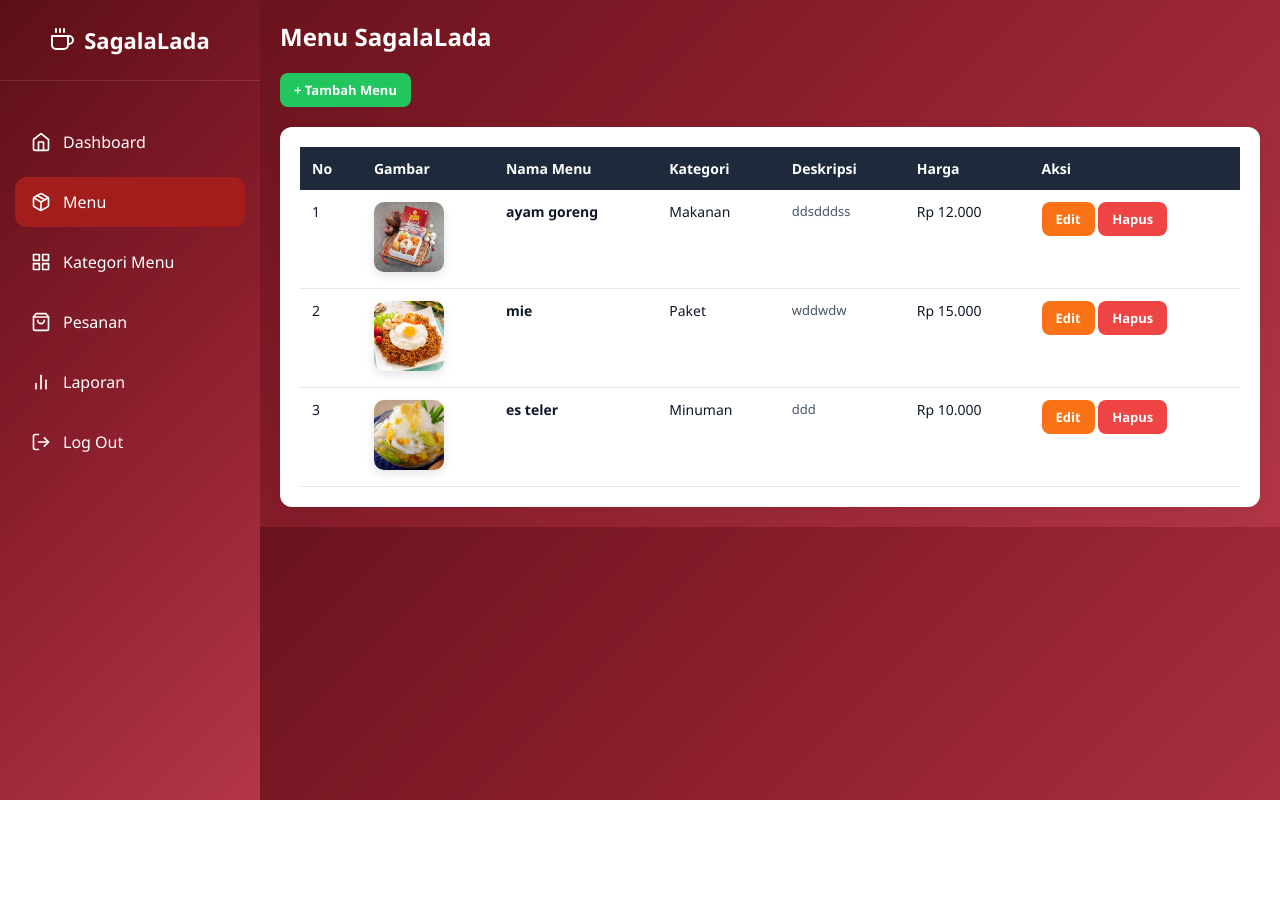
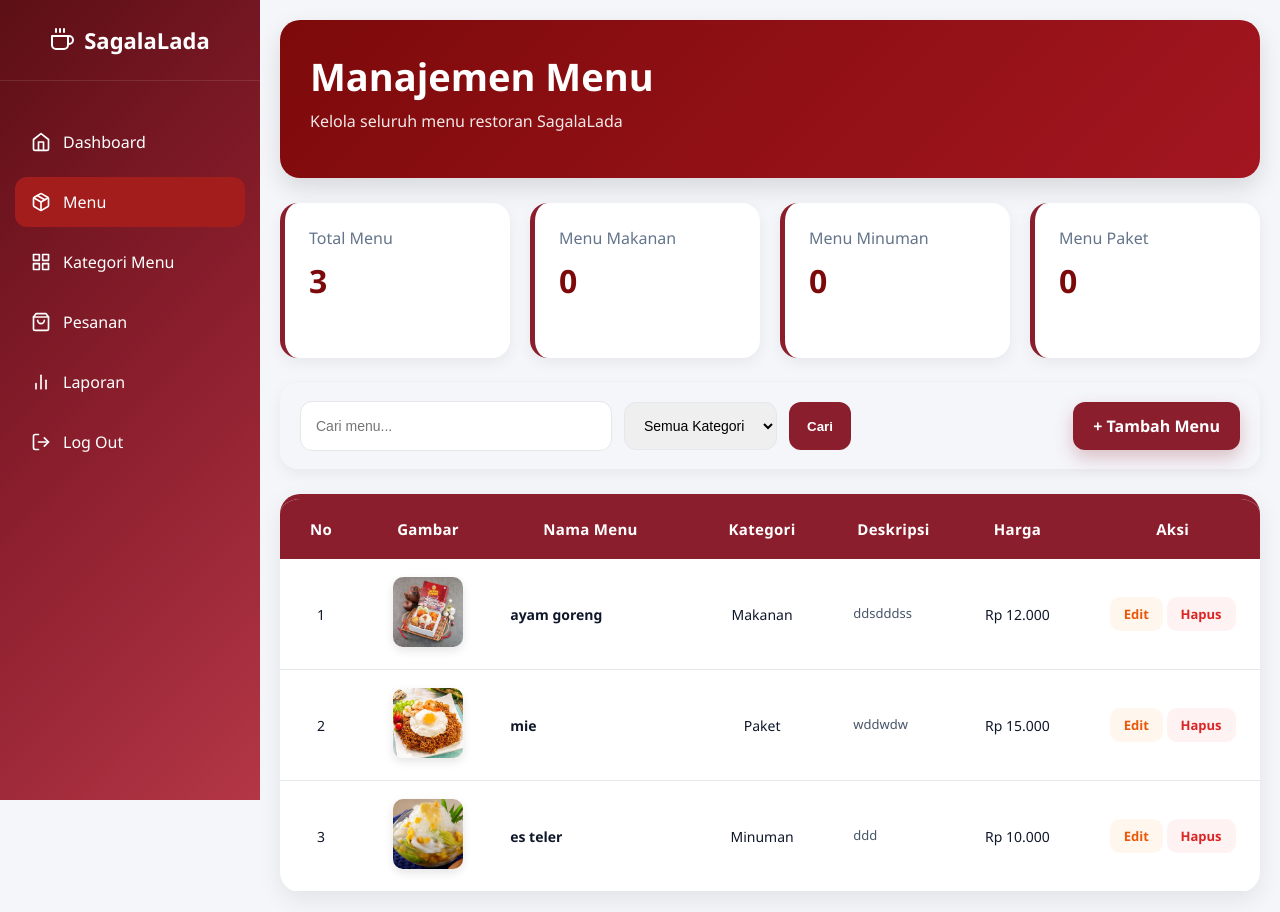
Before and after one commit to M-Syawali/Project1, a PHP site: page /admind/crud/menu/index_admin.php in a window 1280 px wide. Before the commit the page ends 800 px from the top, so only its background shows below. Run offline with PHP 8.4, Linux system fonts and the light colour scheme; data comes from the database, SQL or seed files in the repository.

Commit message:
Update file di menu dan upload gambar

```diff
--- a/admind/crud/menu/index_admin.php
+++ b/admind/crud/menu/index_admin.php
@@ -33,7 +33,7 @@ $result = mysqli_query($conn, $query);
 
     body {
         font-family: 'Segoe UI', sans-serif;
-        background: linear-gradient(135deg,#5c0f16,#8b1e2d,#b33646);
+        background:#f5f6fa;
         margin: 0;
         color: var(--text);
     }
@@ -47,26 +47,161 @@ $result = mysqli_query($conn, $query);
         margin: auto;
     }
 
-    .header {
-        display: flex;
-        justify-content: space-between;
-        align-items: center;
-        margin-bottom: 20px;
+    .page-header{
+    background:linear-gradient(135deg,#7d0a0a,#a31621);
+    padding:30px;
+    border-radius:20px;
+    margin-bottom:25px;
+    color:white;
+    box-shadow:0 10px 25px rgba(0,0,0,.12);
     }
 
-    h2 {
-        margin: 0;
-        color: white;
+    .page-header h1{
+        margin:0;
+        font-size:38px;
+        font-weight:700;
     }
 
-    .card {
-        background: white;
-        border-radius: 12px;
-        padding: 20px;
-        box-shadow: 0 8px 20px rgba(0,0,0,0.05);
-        overflow-x: auto;
+    .page-header p{
+        margin-top:8px;
+        opacity:.9;
     }
 
+    .summary-grid{
+    display:grid;
+    grid-template-columns:repeat(4,1fr);
+    gap:20px;
+    margin-bottom:25px;
+    }
+
+    .summary-card{
+        position:relative;
+        overflow:hidden;
+        background:white;
+        padding:24px;
+        border-radius:18px;
+        border-left:5px solid #8b1e2d;
+        box-shadow:0 5px 15px rgba(0,0,0,.06);
+    }
+
+
+    .summary-card span{
+        color:#64748b;
+    }
+
+    .summary-card h3{
+        margin-top:10px;
+        font-size:32px;
+        color:#7d0a0a;
+    }
+
+    .toolbar{
+        padding: 18px 20px;
+        border-radius:18px;
+        box-shadow:0 5px 15px rgba(0,0,0,.06);
+        display:flex;
+        justify-content:space-between;
+        align-items:center;
+        gap:20px;
+        margin-bottom:25px;
+    }
+
+    .toolbar-left{
+        display:flex;
+        align-items:center;
+        gap:12px;
+        flex-wrap:wrap;
+    }
+
+    .toolbar-right{
+        display:flex;
+        justify-content:flex-end;
+    }
+
+    .toolbar input,
+    .toolbar select{
+        height:48px;
+        padding:0 15px;
+        border:1px solid #e5e7eb;
+        border-radius:12px;
+        font-size:14px;
+        outline:none;
+    }
+
+    .toolbar input:focus,
+    .toolbar select:focus{
+        border-color:#8b1e2d;
+        box-shadow:0 0 0 3px rgba(139,30,45,.1);
+    }
+
+    .toolbar input{
+        width:280px;
+    }
+
+    .btn-cari{
+        height:48px;
+        padding:0 18px;
+        border:none;
+        border-radius:12px;
+        background:#8b1e2d;
+        color:white;
+        font-weight:600;
+        cursor:pointer;
+    }
+
+    .btn-tambah{
+        height:48px;
+        padding:0 20px;
+        display:flex;
+        align-items:center;
+        text-decoration:none;
+        background:#8b1e2d;
+        color:white;
+        border-radius:12px;
+        font-weight:600;
+        transition:.25s;
+        box-shadow:0 8px 18px rgba(139,30,45,.25);
+    }
+
+    .btn-tambah:hover{
+        transform:translateY(-2px);
+    }
+
+    .table-wrapper{
+        background:white;
+        border-radius:20px;
+        overflow:hidden;
+        box-shadow:0 8px 25px rgba(0,0,0,.08);
+        border-top:5px solid #8b1e2d;
+    }
+
+    .col-no{
+    width:60px;
+    }
+
+    .col-gambar{
+        width:120px;
+    }
+
+    .col-menu{
+        width:250px;
+    }
+
+    .col-kategori{
+        width:150px;
+    }
+
+    .col-deskripsi{
+        width:auto;
+    }
+
+    .col-harga{
+        width:140px;
+    }
+
+    .col-aksi{
+        width:150px;
+    }
     .btn {
         padding: 8px 14px;
         border-radius: 8px;
@@ -77,30 +212,64 @@ $result = mysqli_query($conn, $query);
         display: inline-block;
     }
 
-    .btn-primary { background: var(--accent); color: white; }
+
     .btn-success { background: var(--success); color: white; }
-    .btn-danger { background: var(--danger); color: white; }
 
-    .top-buttons { display: flex; gap: 10px; }
+
+    .btn-edit{
+    background:#fff7ed;
+    color:#ea580c;
+    border:none;
+    padding:8px 14px;
+    border-radius:10px;
+    }
+
+    .btn-hapus{
+        background:#fef2f2;
+        color:#dc2626;
+        border:none;
+        padding:8px 14px;
+        border-radius:10px;
+    }
+
 
     table {
         width: 100%;
         border-collapse: collapse;
     }
 
-    th {
-        background: var(--primary);
-        color: white;
-        padding: 12px;
-        font-size: 14px;
-        text-align: left;
+    tbody tr{
+        transition:.2s;
+    }
+
+    tbody tr:hover{
+        background:#fff7f7;
+    }
+
+    th{
+        text-align:center;
+        font-size:15px;
+        letter-spacing:.3px;
+        background:#8b1e2d;
+        color:white;
+        padding:20px;
+        font-weight:600;
     }
 
     td {
-        padding: 12px;
+        padding: 18px 16px;
         font-size: 14px;
         border-bottom: 1px solid #e5e7eb;
-        vertical-align: top;
+        vertical-align: middle;
+    }
+
+    td:nth-child(1),
+    td:nth-child(2),
+    td:nth-child(4),
+    td:nth-child(6),
+    td:nth-child(7){
+    text-align:center;
+    vertical-align:middle;
     }
 
     /* Styling khusus untuk teks deskripsi */
@@ -127,27 +296,95 @@ $result = mysqli_query($conn, $query);
 <?php include "../../components/sidebar.php"; ?>
 <div class="main-content">
     <div class="container">
-    <div class="header">
-        <h2>Menu SagalaLada</h2>
-        <div class="top-buttons">
+    <div class="page-header">
+    <div>
+        <h1>Manajemen Menu</h1>
+        <p>
+            Kelola seluruh menu restoran SagalaLada
+        </p>
+    </div>
+</div>
+    <?php
+
+        $totalMenu =
+        mysqli_num_rows(mysqli_query($conn,"SELECT * FROM menu"));
+
+        $totalMakanan =
+        mysqli_num_rows(mysqli_query($conn,"
+        SELECT *
+        FROM menu
+        WHERE id_kategori_menu='1'
+        "));
+
+        $totalMinuman =
+        mysqli_num_rows(mysqli_query($conn,"
+        SELECT *
+        FROM menu
+        WHERE id_kategori_menu='2'
+        "));
+
+        $totalPaket =
+        mysqli_num_rows(mysqli_query($conn,"
+        SELECT *
+        FROM menu
+        WHERE id_kategori_menu='3'
+        "));
+
+        ?>
+
+    <div class="summary-grid">
+
+        <div class="summary-card">
+            <span>Total Menu</span>
+            <h3><?= $totalMenu ?></h3>
         </div>
+
+        <div class="summary-card">
+            <span>Menu Makanan</span>
+            <h3><?= $totalMakanan ?></h3>
+        </div>
+
+        <div class="summary-card">
+            <span>Menu Minuman</span>
+            <h3><?= $totalMinuman ?></h3>
+        </div>
+
+        <div class="summary-card">
+            <span>Menu Paket</span>
+            <h3><?= $totalPaket ?></h3>
+        </div>
+
     </div>
 
-    <div style="margin-bottom: 20px;">
-        <a href="tambah.php" class="btn btn-success">+ Tambah Menu</a>
+    <div class="toolbar">
+    <div class="toolbar-left">
+        <input type="text" placeholder="Cari menu...">
+        <select>
+            <option>Semua Kategori</option>
+        </select>
+        <button type="submit" class="btn-cari">
+            Cari
+        </button>
     </div>
 
-    <div class="card">
+    <div class="toolbar-right">
+        <a href="tambah.php" class="btn-tambah">
+            + Tambah Menu
+        </a>
+    </div>
+</div>
+
+    <div class="table-wrapper">
         <table>
             <thead>
                 <tr>
-                    <th>No</th>
-                    <th>Gambar</th>
-                    <th>Nama Menu</th>
-                    <th>Kategori</th>
+                    <th class="col-no">No</th>
+                    <th class="col-gambar">Gambar</th>
+                    <th class="col-menu">Nama Menu</th>
+                    <th class="col-kategori">Kategori</th>
                     <th>Deskripsi</th>
-                    <th>Harga</th>
-                    <th>Aksi</th>
+                    <th class="col-harga">Harga</th>
+                    <th class="col-aksi">Aksi</th>
                 </tr>
             </thead>
             <tbody>
@@ -175,9 +412,9 @@ $result = mysqli_query($conn, $query);
 
                     <td>Rp <?= number_format($row['harga'], 0, ',', '.'); ?></td>
                     <td class="aksi">
-                        <a href="edit.php?id=<?= $row['id_menu']; ?>" class="btn btn-primary">Edit</a>
+                        <a href="edit.php?id=<?= $row['id_menu']; ?>" class="btn btn-edit">Edit</a>
                         <a href="hapus.php?id=<?= $row['id_menu']; ?>"
-                           class="btn btn-danger"
+                           class="btn btn-hapus"
                            onclick="return confirm('Yakin ingin menghapus menu ini?')">
                            Hapus
                         </a>
```
Also changed, not shown: admind/crud/menu/upload/1780365925_img556-1749970206.jpg (added), admind/crud/menu/upload/1780365996_image.1739274371173.avif (added), admind/crud/menu/upload/1780366045_Rahasia Kuliner Makanan Khas Indonesia_Mengapa Rempah Menjadi Kunci Kelezatannya.avif (added), admind/crud/menu/upload/1780366086_709908_720.jpg (added), admind/crud/menu/upload/1780366233_Coto-Makassar.jpg (added), admind/crud/menu/upload/1780366306_image.jpg (added), admind/crud/menu/upload/1780366391_image_750x_66a4c7b3942d8.jpg (added), admind/crud/menu/upload/1780366433_5fbcd2266d0c1.jpg (added), admind/crud/menu/upload/1780366498_WhatsApp-Image-2020-07-05-at-12.13.26.jpeg (added), admind/crud/menu/upload/1780366558_katering-jepang.jpg (added), admind/crud/menu/upload/1780366609_60989fe74ca8a.jpg (added), admind/crud/menu/upload/1780366693_5fdc790b3beed78fbe0c5e8fc5b90cf4.jpg (added), admind/crud/menu/upload/1780366745_images.jpg (added), admind/crud/menu/upload/1780366794_47adb24c-580f-4270-ac17-0f9b1284748c_Go-Biz_20210616_090648.jpeg (added), 1 more files.
